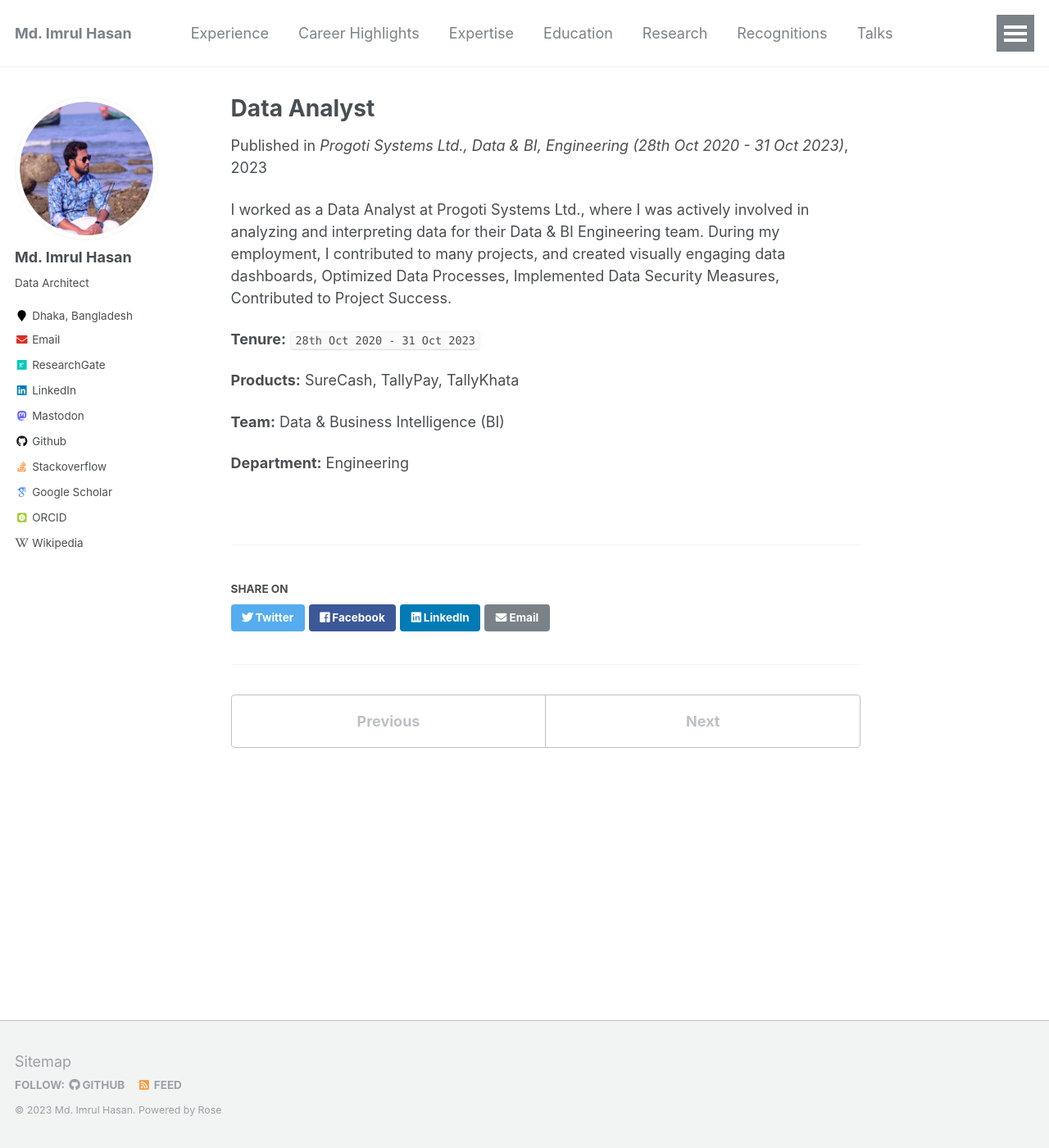
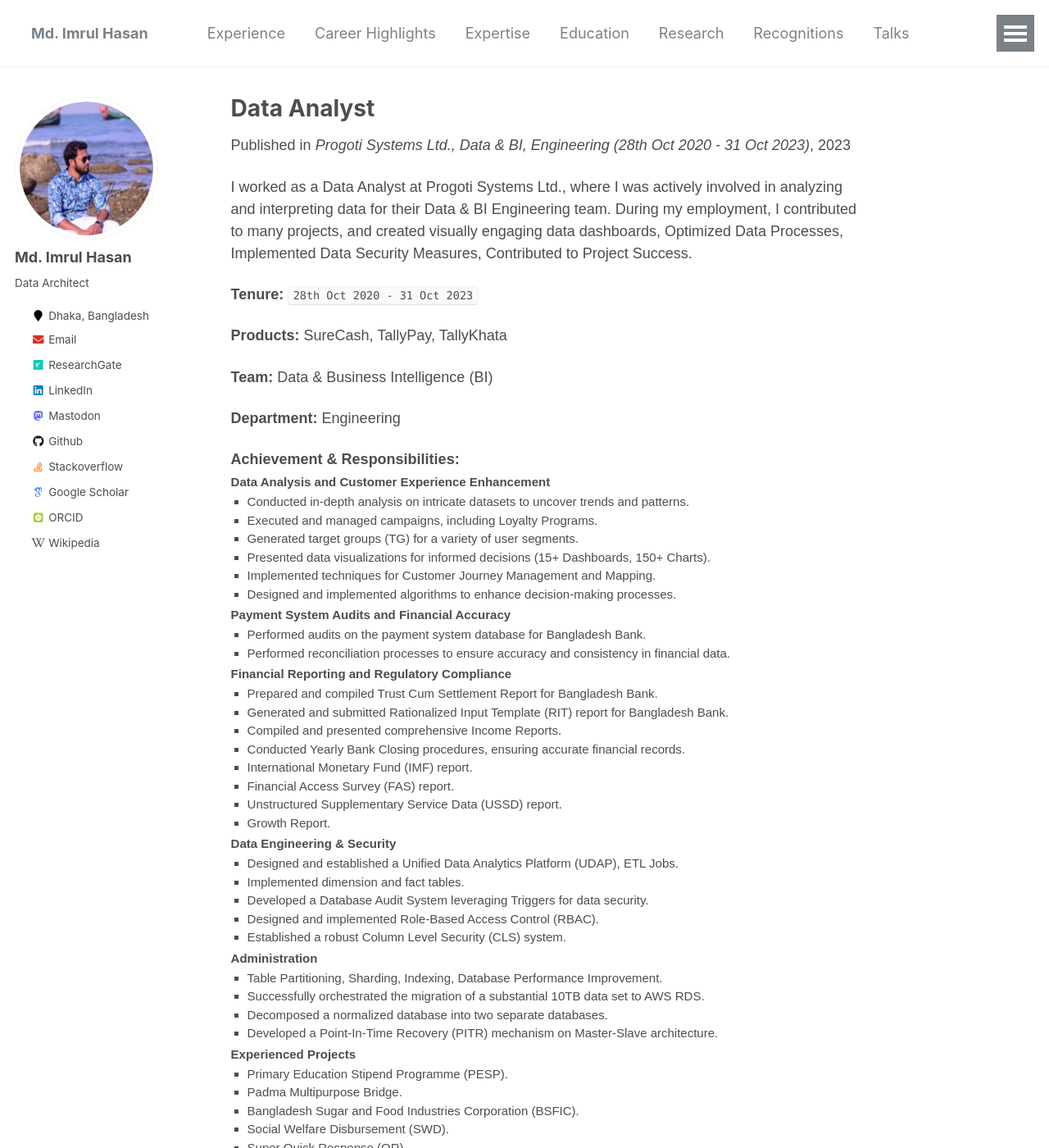
Before and after one commit to imrulhasandata/imrulhasandata, a Jekyll site: the page built from _experience/2023-10-31-PSL.md, in a window 1280 px wide and 1400 px high. Shown: the whole window at 82% size. Built offline with Jekyll 4.4.1, drawn with Linux system fonts in a browser that asks for light colours; some web fonts are replaced.

Commit message:
mac: exp

```diff
--- a/_experience/2023-10-31-PSL.md
+++ b/_experience/2023-10-31-PSL.md
@@ -19,3 +19,112 @@ I worked as a Data Analyst at Progoti Systems Ltd., where I was actively involve
 **Team:** Data & Business Intelligence (BI)
 
 **Department:** Engineering
+
+
+<head>
+<style>
+    body {
+      font-family: Arial, sans-serif;
+    }
+    div {
+      /* margin-bottom: 10px; */
+    }
+    ul {
+        list-style-type: none;
+        padding: 0 !important;
+        margin: 0 !important;
+        padding-left: 20px !important;
+    }
+    .li {
+        font-size: 15px !important;
+        padding: 0 !important;
+        margin: 0 !important;
+        list-style-type: square;
+        /* padding-left: 20px !important; */
+    }
+    .section {
+        font-weight: bold;
+        font-size: 15px;
+        /* color: #1a1a4f; */
+        padding: 0 !important;
+        margin: 0 !important;
+    }
+    .header_section {
+        font-weight: bold;
+        /* font-size: 16px;  */
+        /* color: #1a1a4f; */
+        padding: 0 !important;
+        margin: 0 !important;
+    }
+  </style>
+</head>
+<body>
+
+<div>
+  <strong class="header_section">Achievement & Responsibilities:</strong> <br />
+  <strong class="section">Data Analysis and Customer Experience Enhancement</strong>
+  <ul>
+    <li class="li">Conducted in-depth analysis on intricate datasets to uncover trends and patterns.</li>
+    <li class="li">Executed and managed campaigns, including Loyalty Programs.</li>
+    <li class="li">Generated target groups (TG) for a variety of user segments.</li>
+    <li class="li">Presented data visualizations for informed decisions (15+ Dashboards, 150+ Charts).</li>
+    <li class="li">Implemented techniques for Customer Journey Management and Mapping.</li>
+    <li class="li">Designed and implemented algorithms to enhance decision-making processes.</li>
+  </ul>
+</div>
+
+<div>
+  <strong class="section">Payment System Audits and Financial Accuracy</strong>
+  <ul>
+    <li class="li">Performed audits on the payment system database for Bangladesh Bank.</li>
+    <li class="li">Performed reconciliation processes to ensure accuracy and consistency in financial data.</li>
+  </ul>
+</div>
+
+<div>
+  <strong class="section">Financial Reporting and Regulatory Compliance</strong>
+  <ul>
+    <li class="li">Prepared and compiled Trust Cum Settlement Report for Bangladesh Bank.</li>
+    <li class="li">Generated and submitted Rationalized Input Template (RIT) report for Bangladesh Bank.</li>
+    <li class="li">Compiled and presented comprehensive Income Reports.</li>
+    <li class="li">Conducted Yearly Bank Closing procedures, ensuring accurate financial records.</li>
+    <li class="li">International Monetary Fund (IMF) report.</li>
+    <li class="li">Financial Access Survey (FAS) report.</li>
+    <li class="li">Unstructured Supplementary Service Data (USSD) report.</li>
+    <li class="li">Growth Report.</li>
+  </ul>
+</div>
+
+<div>
+  <strong class="section">Data Engineering & Security</strong>
+  <ul>
+    <li class="li">Designed and established a Unified Data Analytics Platform (UDAP), ETL Jobs.</li>
+    <li class="li">Implemented dimension and fact tables.</li>
+    <li class="li">Developed a Database Audit System leveraging Triggers for data security.</li>
+    <li class="li">Designed and implemented Role-Based Access Control (RBAC).</li>
+    <li class="li">Established a robust Column Level Security (CLS) system.</li>
+  </ul>
+</div>
+
+<div>
+  <strong class="section">Administration</strong>
+  <ul>
+    <li class="li">Table Partitioning, Sharding, Indexing, Database Performance Improvement.</li>
+    <li class="li">Successfully orchestrated the migration of a substantial 10TB data set to AWS RDS.</li>
+    <li class="li">Decomposed a normalized database into two separate databases.</li>
+    <li class="li">Developed a Point-In-Time Recovery (PITR) mechanism on Master-Slave architecture.</li>
+  </ul>
+</div>
+
+<div>
+  <strong class="section">Experienced Projects</strong>
+  <ul>
+    <li class="li">Primary Education Stipend Programme (PESP).</li>
+    <li class="li">Padma Multipurpose Bridge.</li>
+    <li class="li">Bangladesh Sugar and Food Industries Corporation (BSFIC).</li>
+    <li class="li">Social Welfare Disbursement (SWD).</li>
+    <li class="li">Super Quick Response (QR).</li>
+  </ul>
+</div>
+
+</body>
```
Also changed, not shown: _experience/2023-11-01-asabd-current.md (+1 -1 lines).
